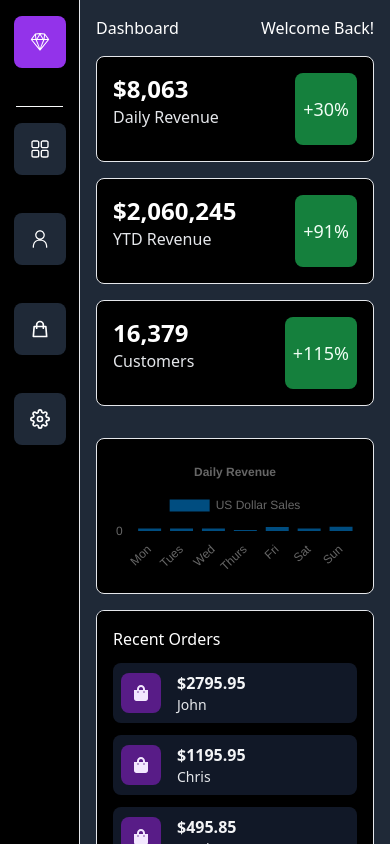
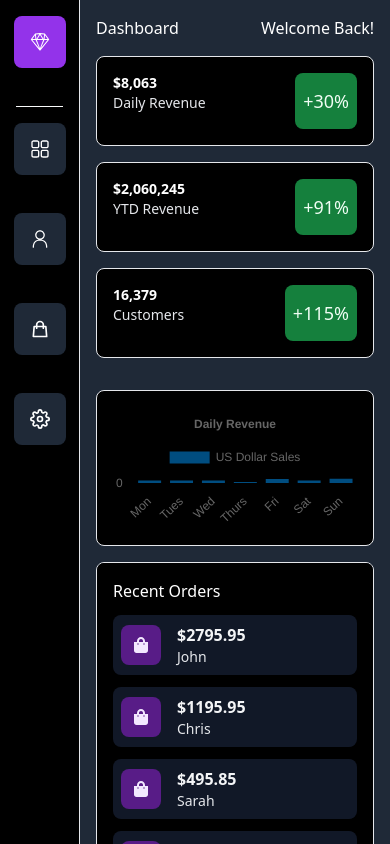
Before and after one commit to milliorn/user-dashboard, a Next.js app: page / in a window 390 px wide. Shown: the top 844 px of the page. Built offline with nearby package versions, Linux system fonts and the light colour scheme.

Commit message:
TopCards

```diff
--- a/components/TopCards.tsx
+++ b/components/TopCards.tsx
@@ -21,32 +21,44 @@ function TopCards(): JSX.Element {
   }, []);
 
   return (
-    <div className="grid lg:grid-cols-5 gap-4 p-4">
+    <div className="grid lg:grid-cols-6 gap-4 p-4">
       <div className="lg:col-span-2 col-span-1 bg-white dark:bg-black dark:text-white flex justify-between w-full border p-4 rounded-lg">
         <div className="flex flex-col w-full pb-4">
-          <p className="text-2xl font-bold">{dailyRevenue}</p>
-          <p className="text-gray-600 dark:text-gray-200">Daily Revenue</p>
+          <p className="text-sm sm:text-2xl font-bold">{dailyRevenue}</p>
+          <p className="text-gray-600 dark:text-gray-200 text-sm sm:text-base">
+            Daily Revenue
+          </p>
         </div>
         <p className="bg-green-200 dark:bg-green-700 flex justify-center items-center p-2 rounded-lg">
-          <span className="text-green-700 dark:text-green-50 text-lg">+{daily}%</span>
+          <span className="text-green-700 dark:text-green-50 text-lg">
+            +{daily}%
+          </span>
         </p>
       </div>
       <div className="lg:col-span-2 col-span-1 bg-white dark:bg-black dark:text-white flex justify-between w-full border p-4 rounded-lg">
         <div className="flex flex-col w-full pb-4">
-          <p className="text-2xl font-bold">{yearlyRevenue}</p>
-          <p className="text-gray-600 dark:text-gray-200">YTD Revenue</p>
+          <p className="text-sm sm:text-2xl font-bold">{yearlyRevenue}</p>
+          <p className="text-gray-600 dark:text-gray-200 text-sm sm:text-base">
+            YTD Revenue
+          </p>
         </div>
         <p className="bg-green-200 dark:bg-green-700 flex justify-center items-center p-2 rounded-lg">
-          <span className="text-green-700 dark:text-green-50 text-lg">+{yearly}%</span>
+          <span className="text-green-700 dark:text-green-50 text-lg">
+            +{yearly}%
+          </span>
         </p>
       </div>
-      <div className="bg-white dark:bg-black dark:text-white flex justify-between w-full border p-4 rounded-lg">
+      <div className="lg:col-span-2 col-span-1 bg-white dark:bg-black dark:text-white flex justify-between w-full border p-4 rounded-lg">
         <div className="flex flex-col w-full pb-4">
-          <p className="text-2xl font-bold">{customers}</p>
-          <p className="text-gray-600 dark:text-gray-200">Customers</p>
+          <p className="text-sm sm:text-2xl font-bold">{customers}</p>
+          <p className="text-gray-600 dark:text-gray-200 text-sm sm:text-base">
+            Customers
+          </p>
         </div>
         <p className="bg-green-200 dark:bg-green-700 flex justify-center items-center p-2 rounded-lg">
-          <span className="text-green-700 dark:text-green-50 text-lg">+{consumers}%</span>
+          <span className="text-green-700 dark:text-green-50 text-lg">
+            +{consumers}%
+          </span>
         </p>
       </div>
     </div>
```
